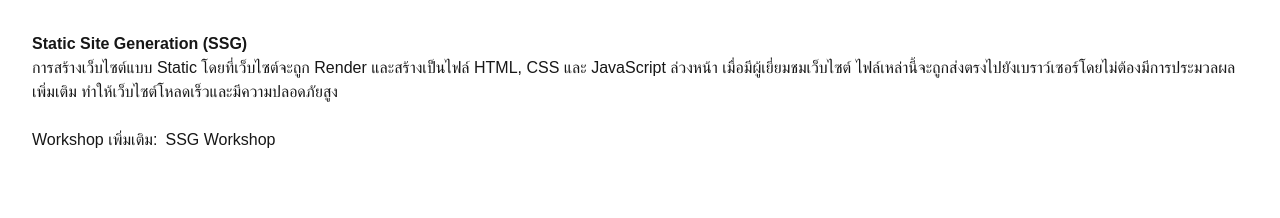
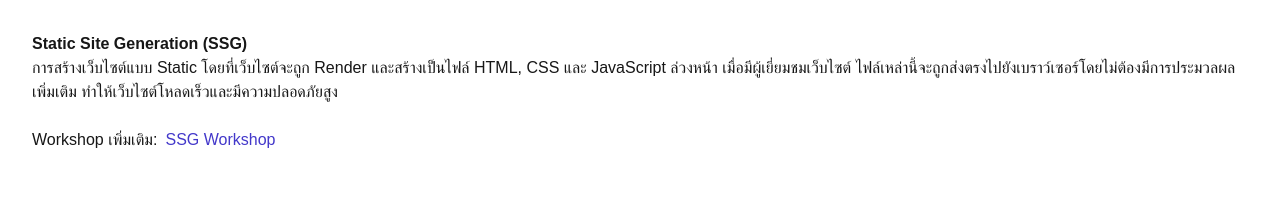
Before and after one commit to kanokpit-yowaratch/nextjs-render-sample, a Next.js app: page /ssg in a window 1280 px wide. Shown: the top 218 px of the page. Built offline with nearby package versions, Linux system fonts and the light colour scheme.

Commit message:
fix: link style

```diff
--- a/src/app/ssg/page.tsx
+++ b/src/app/ssg/page.tsx
@@ -18,7 +18,9 @@ export default async function SSGPage() {
 
 			<div className="flex items-center gap-2 my-6">
 				Workshop เพิ่มเติม:
-				<Link href={`https://github.com/kanokpit-yowaratch/ssg-workshop`}>SSG Workshop</Link>
+				<Link
+					href={`https://github.com/kanokpit-yowaratch/ssg-workshop`}
+					className="text-indigo-700">SSG Workshop</Link>
 			</div>
 		</div>
 	);
```
